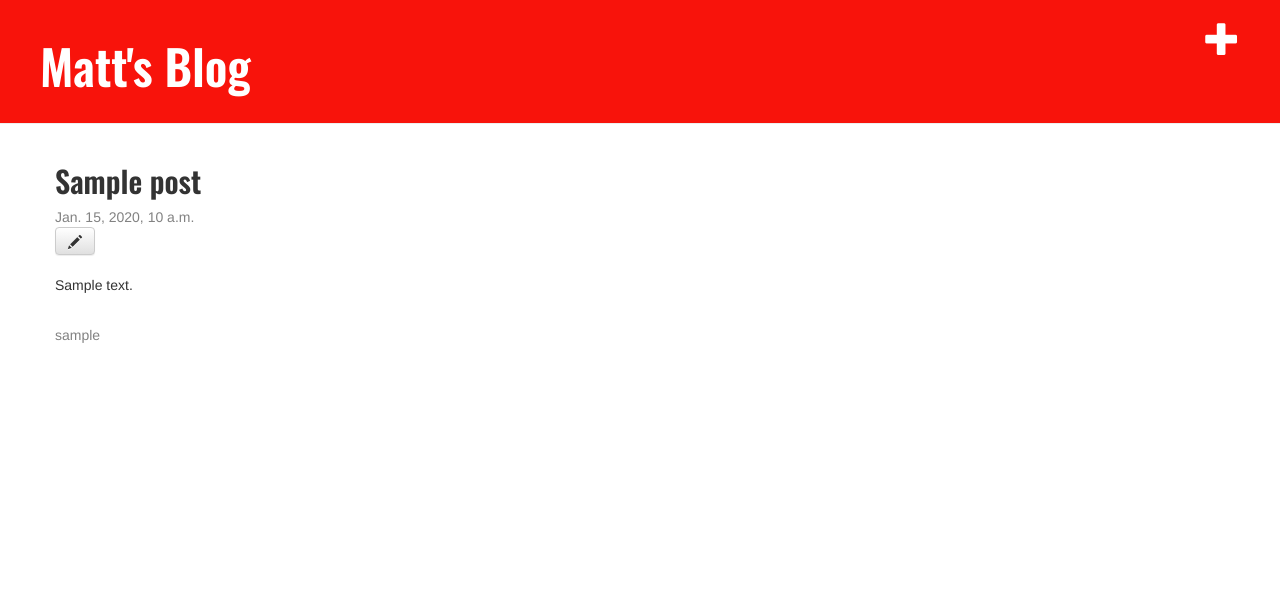
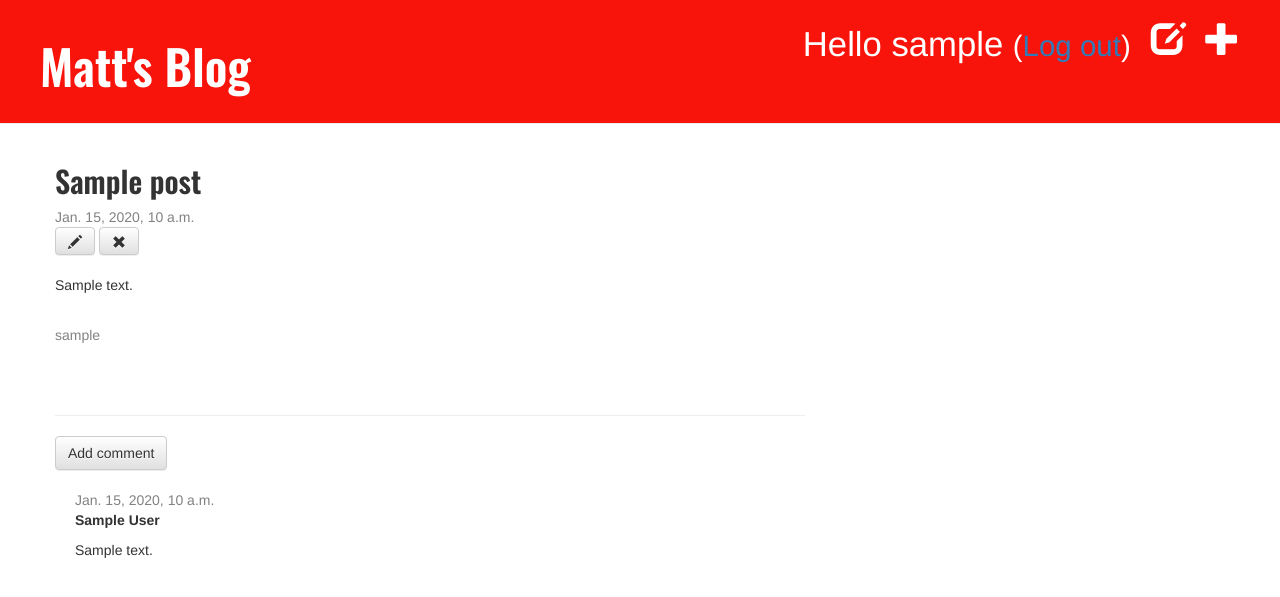
Before and after one commit to mattledden/my-first-blog, a Django app: page /post/1/ in a window 1280 px wide. Shown: the top 597 px of the page. Run offline with Django 3.2, Linux system fonts and the light colour scheme; a user stored in the database is signed in; tables that the repository leaves empty hold one stand-in row (values such as "Sample post"); some libraries are stand-ins or nearby versions.

Commit message:
added comments and login

```diff
--- a/blog/admin.py
+++ b/blog/admin.py
@@ -1,4 +1,5 @@
 from django.contrib import admin
-from .models import Post
+from .models import Post, Comment
 
 admin.site.register(Post)
+admin.site.register(Comment)
--- a/blog/models.py
+++ b/blog/models.py
@@ -15,3 +15,21 @@ class Post(models.Model):
 
     def __str__(self):
         return self.title
+
+    def approved_comments(self):
+        return self.comments.filter(approved_comment=True)
+
+
+class Comment(models.Model):
+    post = models.ForeignKey('blog.Post', on_delete=models.CASCADE, related_name='comments')
+    author = models.CharField(max_length=200)
+    text = models.TextField()
+    created_date = models.DateTimeField(default=timezone.now)
+    approved_comment = models.BooleanField(default=False)
+
+    def approve(self):
+        self.approved_comment = True
+        self.save()
+
+    def __str__(self):
+        return self.text
--- a/blog/static/css/blog.css
+++ b/blog/static/css/blog.css
@@ -44,3 +44,7 @@ h1, h2, h3, h4 {
 .post h2 a, .post h2 a:visited {
     color: #F8130B;
 }
+
+.comment {
+    margin: 20px 0px 20px 20px;
+}
--- a/blog/templates/blog/base.html
+++ b/blog/templates/blog/base.html
@@ -10,7 +10,11 @@
     <body>
         <div class="page-header">
             {% if user.is_authenticated %}
-            <a href="{% url 'post_new' %}" class="top-menu"><span class="glyphicon glyphicon-plus"></span></a>
+                <a href="{% url 'post_new' %}" class="top-menu"><span class="glyphicon glyphicon-plus"></span></a>
+                <a href="{% url 'post_draft_list' %}" class="top-menu"><span class="glyphicon glyphicon-edit"></span></a>
+                <p class="top-menu">Hello {{ user.username }} <small>(<a href="{% url 'logout' %}">Log out</a>)</small></p>
+            {% else %}
+                <a href="{% url 'login' %}" class="top-menu"><span class="glyphicon glyphicon-lock"></span></a>
             {% endif %}
             <h1><a href="/">Matt's Blog</a></h1>
         </div>
--- a/blog/templates/blog/post_detail.html
+++ b/blog/templates/blog/post_detail.html
@@ -11,9 +11,10 @@
             </div>
         {% endif %}
         {% if user.is_authenticated %}
-        <div class="edit">
-            <a class="btn btn-default" href="{% url 'post_edit' pk=post.pk %}"><span class="glyphicon glyphicon-pencil"></span></a>
-        </div>
+            <div class="buttons">
+                <a class="btn btn-default" href="{% url 'post_edit' pk=post.pk %}"><span class="glyphicon glyphicon-pencil"></span></a> <a class="btn btn-default" href="{% url 'post_remove' pk=post.pk %}"><span class="glyphicon glyphicon-remove"></span></a>
+            </div>
+
         {% endif %}
         <br>
         <p>{{ post.text|linebreaksbr }}</p>
@@ -21,5 +22,27 @@
         <div class="author">
             <p>{{ post.author }}</p>
         </div>
+        {% if not post.published_date %}
+            <a class="btn btn-default" href="{% url 'post_publish' pk=post.pk %}">Publish</a>
+        {% endif %}
     </div>
+    <hr>
+    <a class="btn btn-default" href="{% url 'add_comment_to_post' pk=post.pk %}">Add comment</a>
+    {% for comment in post.comments.all %}
+        {% if user.is_authenticated or comment.approved_comment %}
+        <div class="comment">
+            <div class="date">
+                {{ comment.created_date }}
+                {% if not comment.approved_comment %}
+                    <a class="btn btn-default" href="{% url 'comment_remove' pk=comment.pk %}"><span class="glyphicon glyphicon-remove"></span></a>
+                    <a class="btn btn-default" href="{% url 'comment_approve' pk=comment.pk %}"><span class="glyphicon glyphicon-ok"></span></a>
+                {% endif %}
+            </div>
+            <strong>{{ comment.author }}</strong>
+            <p>{{ comment.text|linebreaks }}</p>
+        </div>
+        {% endif %}
+    {% empty %}
+        <p>No comments here yet :(</p>
+    {% endfor %}
 {% endblock %}
--- a/blog/templates/blog/post_list.html
+++ b/blog/templates/blog/post_list.html
@@ -14,6 +14,7 @@
             <div class="author">
                 <p>{{ post.author }}</p>
             </div>
+            <a href="{% url 'post_detail' pk=post.pk %}">Comments: {{ post.approved_comments.count }}</a>
         </div>
     {% endfor %}
 {% endblock %}
--- a/blog/urls.py
+++ b/blog/urls.py
@@ -6,4 +6,10 @@ urlpatterns = [
     path('post/<int:pk>/', views.post_detail, name='post_detail'),
     path('post/new/', views.post_new, name='post_new'),
     path('post/<int:pk>/edit/', views.post_edit, name='post_edit'),
+    path('drafts/', views.post_draft_list, name='post_draft_list'),
+    path('post/<pk>/publish/', views.post_publish, name='post_publish'),
+    path('post/<pk>/remove/', views.post_remove, name='post_remove'),
+    path('post/<int:pk>/comment/', views.add_comment_to_post, name='add_comment_to_post'),
+    path('comment/<int:pk>/approve/', views.comment_approve, name='comment_approve'),
+    path('comment/<int:pk>/remove/', views.comment_remove, name='comment_remove'),
 ]
--- a/blog/views.py
+++ b/blog/views.py
@@ -1,7 +1,8 @@
 from django.shortcuts import render, get_object_or_404, redirect
 from django.utils import timezone
-from .models import Post
-from .forms import PostForm
+from .models import Post, Comment
+from .forms import PostForm, CommentForm
+from django.contrib.auth.decorators import login_required
 
 def post_list(request):
     posts = Post.objects.filter(published_date__lte=timezone.now()).order_by('published_date')
@@ -11,19 +12,20 @@ def post_detail(request, pk):
     post = get_object_or_404(Post, pk=pk)
     return render(request, 'blog/post_detail.html', {'post': post})
 
+@login_required
 def post_new(request):
     if request.method == "POST":
         form = PostForm(request.POST)
         if form.is_valid():
             post = form.save(commit=False)
             post.author = request.user
-            post.published_date = timezone.now()
             post.save()
             return redirect('post_detail', pk=post.pk)
     else:
         form = PostForm()
     return render(request, 'blog/post_edit.html', {'form': form})
 
+@login_required
 def post_edit(request, pk):
     post = get_object_or_404(Post, pk=pk)
     if request.method == "POST":
@@ -37,3 +39,45 @@ def post_edit(request, pk):
     else:
         form = PostForm(instance=post)
     return render(request, 'blog/post_edit.html', {'form': form})
+
+@login_required
+def post_draft_list(request):
+    posts = Post.objects.filter(published_date__isnull=True).order_by('created_date')
+    return render(request, 'blog/post_draft_list.html', {'posts': posts})
+
+@login_required
+def post_publish(request, pk):
+    post = get_object_or_404(Post, pk=pk)
+    post.publish()
+    return redirect('post_detail', pk=pk)
+
+@login_required
+def post_remove(request, pk):
+    post = get_object_or_404(Post, pk=pk)
+    post.delete()
+    return redirect('post_list')
+
+def add_comment_to_post(request, pk):
+    post = get_object_or_404(Post, pk=pk)
+    if request.method == "POST":
+        form = CommentForm(request.POST)
+        if form.is_valid():
+            comment = form.save(commit=False)
+            comment.post = post
+            comment.save()
+            return redirect('post_detail', pk=post.pk)
+    else:
+        form = CommentForm()
+    return render(request, 'blog/add_comment_to_post.html', {'form': form})
+
+@login_required
+def comment_approve(request, pk):
+    comment = get_object_or_404(Comment, pk=pk)
+    comment.approve()
+    return redirect('post_detail', pk=comment.post.pk)
+
+@login_required
+def comment_remove(request, pk):
+    comment = get_object_or_404(Comment, pk=pk)
+    comment.delete()
+    return redirect('post_detail', pk=comment.post.pk)
--- a/mysite/settings.py
+++ b/mysite/settings.py
@@ -120,3 +120,5 @@ USE_TZ = True
 
 STATIC_URL = '/static/'
 STATIC_ROOT = os.path.join(BASE_DIR, 'static')
+
+LOGIN_REDIRECT_URL = '/'
--- a/mysite/urls.py
+++ b/mysite/urls.py
@@ -15,8 +15,11 @@ Including another URLconf
 """
 from django.contrib import admin
 from django.urls import path, include
+from django.contrib.auth import views
 
 urlpatterns = [
     path('admin/', admin.site.urls),
+    path('accounts/login/', views.LoginView.as_view(), name='login'),
+    path('accounts/logout/', views.LogoutView.as_view(next_page='/'), name='logout'),
     path('', include('blog.urls')),
 ]
```
Also changed, not shown: blog/forms.py (+7 -1 lines), blog/templates/blog/add_comment_to_post.html (added, +9 -0 lines), blog/templates/blog/post_draft_list.html (added, +11 -0 lines), blog/templates/registration/login.html (added, +24 -0 lines), blog/migrations/0002_comment.py (added).
